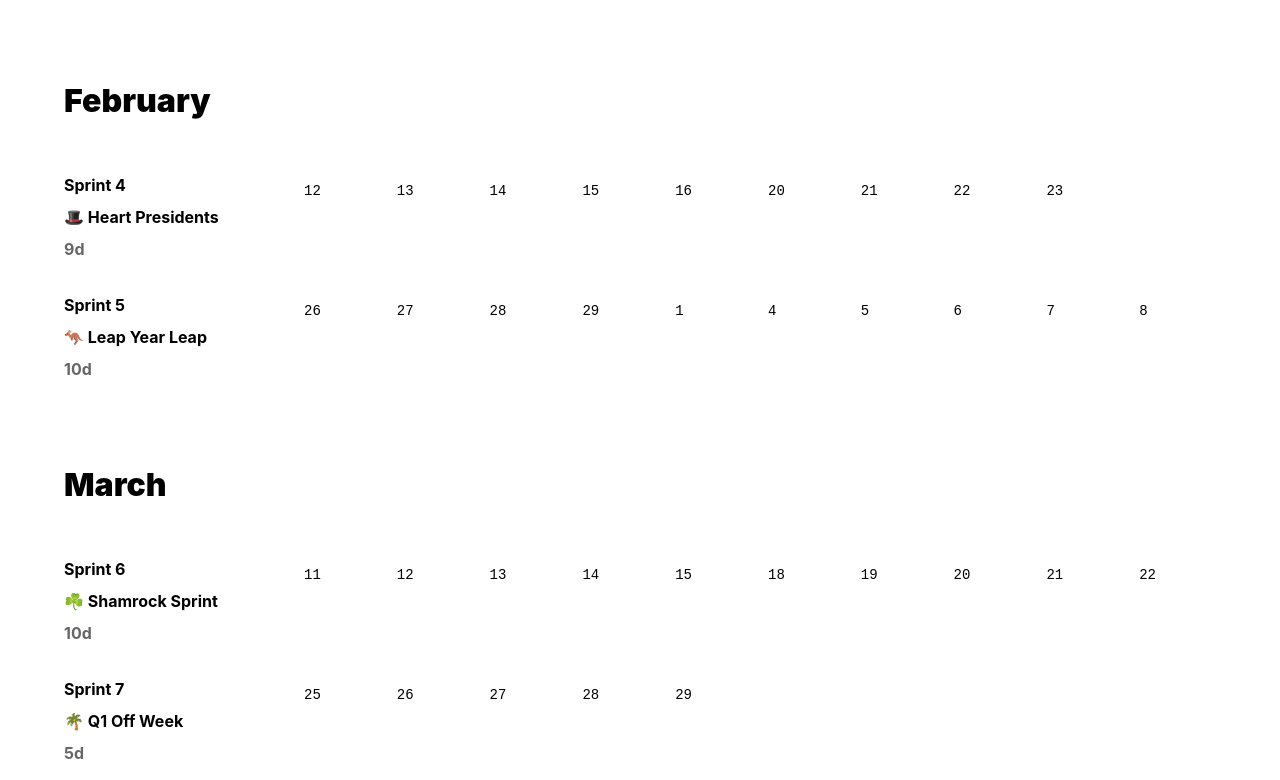
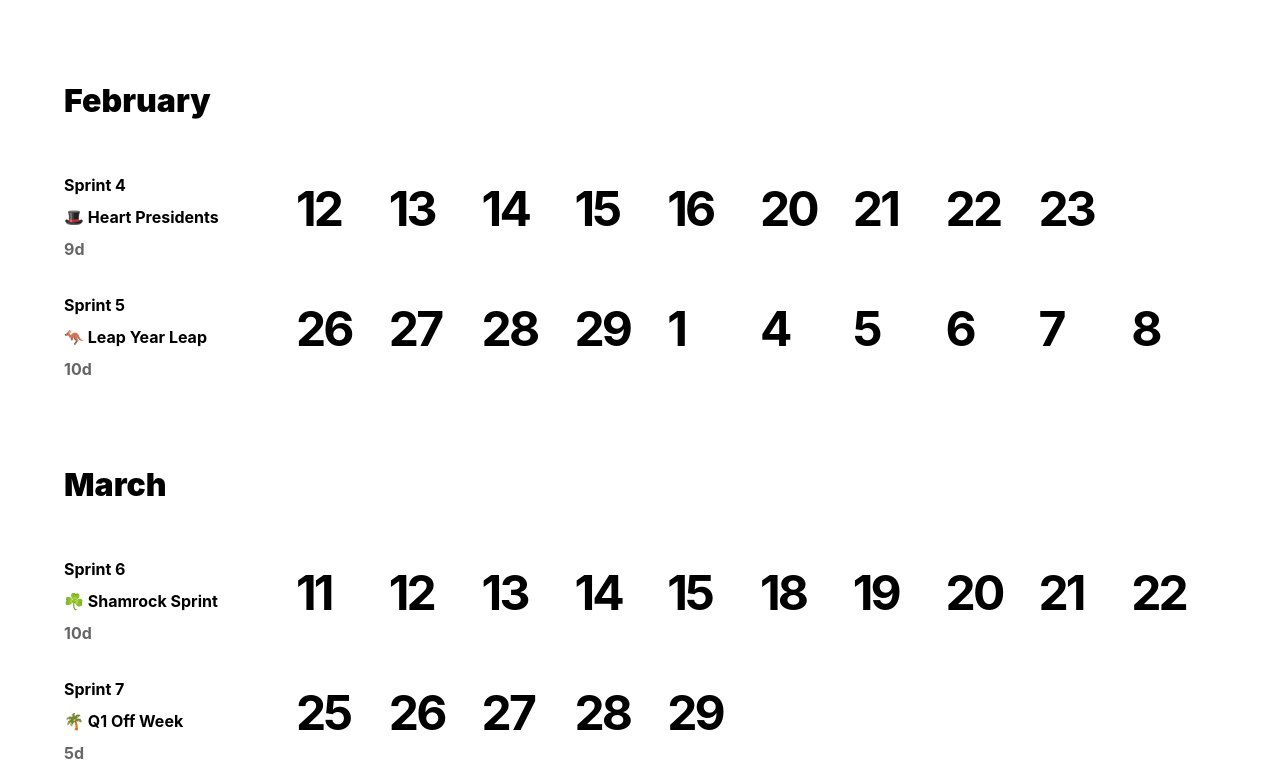
Before and after one commit to moonadesign/sprinter-nav, a plain HTML site: page index.html in a window 1280 px wide. Shown: the part 747-1527 px from the top of the page. Drawn offline with Linux system fonts and the light colour scheme.

Commit message:
💡 New strategy

```diff
--- a/styles.css
+++ b/styles.css
@@ -1,5 +1,5 @@
 :root {
-    --font: -apple-system, BlinkMacSystemFont, "Helvetica Neue", helvetica, arial, sans-serif;
+  --font: -apple-system, BlinkMacSystemFont, 'Helvetica Neue', helvetica, arial, sans-serif;
   --black: #000;
   --white: #fff;
   --gray: #666;
@@ -45,10 +45,9 @@ h1 {
 }
 
 .day {
-    aspect-ratio: 1;
-    padding: 0.5rem;
-    font-family: monospace;
-    font-size: 0.875rem;
+  font-size: 3rem;
+  font-weight: 700;
+  letter-spacing: -0.06em;
   width: 2rem;
 }
 
```
Also changed, not shown: prompts.knowledge.md (+4 -0 lines), README.md. Lines whose indentation alone changed are shown as unchanged.
